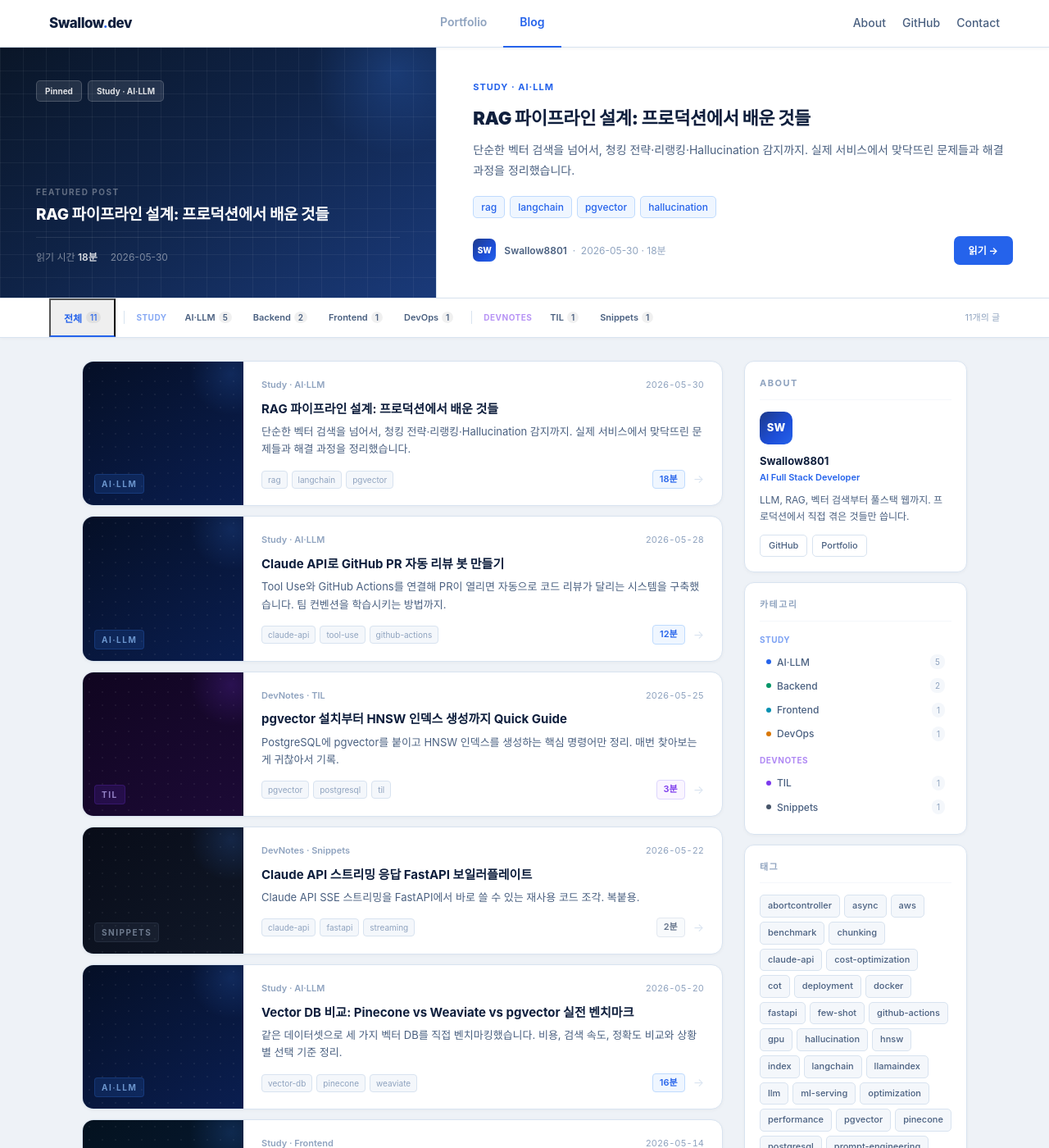
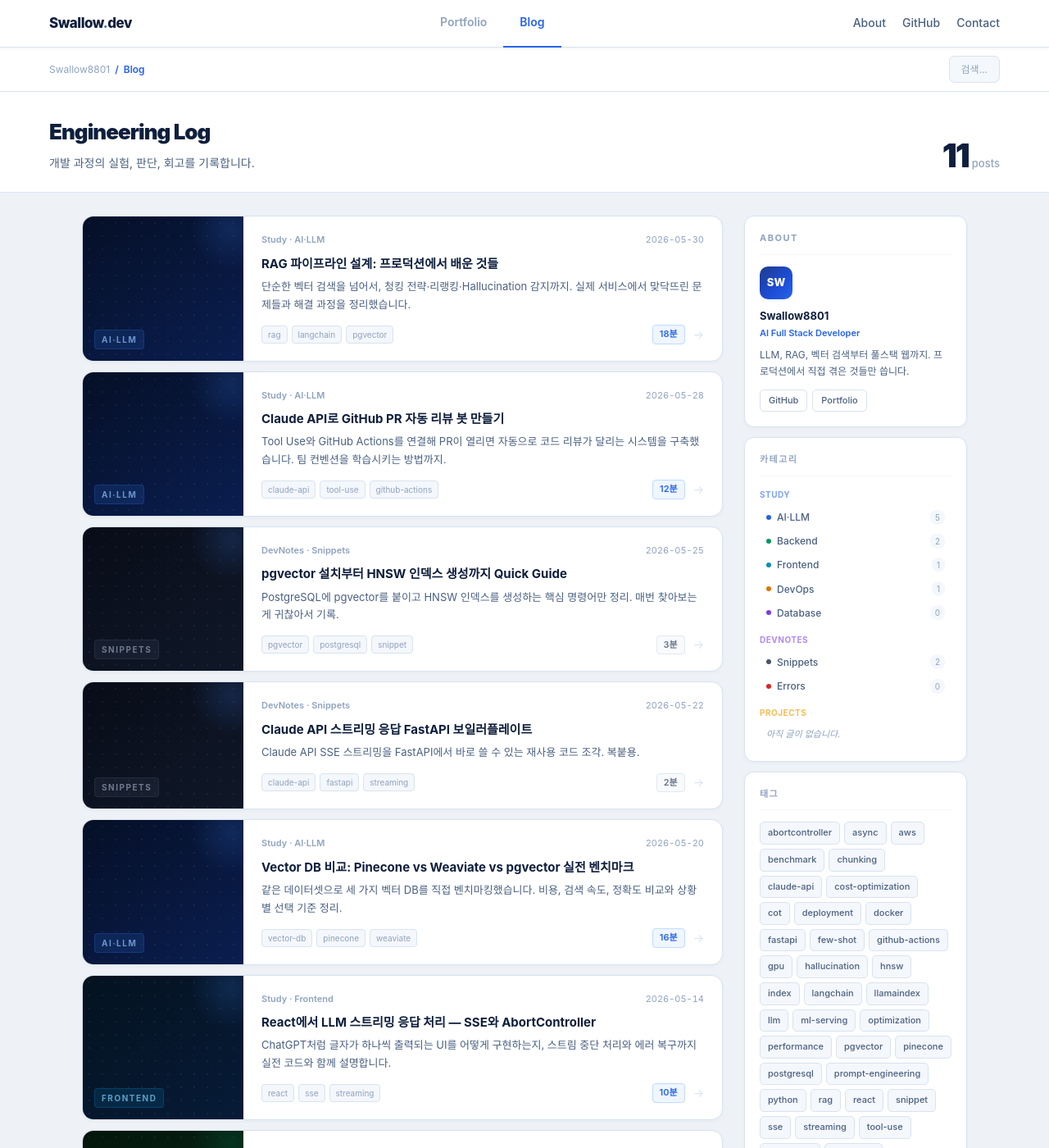
Before and after one commit to swallow8801/Swallow8801.github.io, a Jekyll site: the page built from blog/index.html, in a window 1280 px wide and 1400 px high. Shown: the whole window at 82% size. Built offline with Jekyll 4.4.1, drawn with Linux system fonts in a browser that asks for light colours; some web fonts are replaced; the list of posts is cut into pages by our own code.

Commit message:
refactor(blog): 헤더 재설계, cat-bar 제거, 카테고리 재구성
- Featured Post 히어로 → 심플한 Engineering Log 헤더로 교체
- 상단 cat-bar 제거 (사이드바 클릭으로 대체)
- 카테고리 구조 재편
  - Study: AI·LLM, Backend, Frontend, DevOps, Database 추가
  - DevNotes: TIL 제거 → Snippets, Errors 로 구성
  - Projects: 신규 대분류 (개발일지용, 현재 비어있음)
- TIL 포스트 → DevNotes/Snippets 으로 재분류
- 썸네일 그라디언트 Database, Errors, Projects 색상 추가

Co-Authored-By: Claude Sonnet 4.6 <noreply@anthropic.com>

```diff
--- a/_posts/2026-05-25-til-pgvector-setup.md
+++ b/_posts/2026-05-25-til-pgvector-setup.md
@@ -3,8 +3,8 @@ layout: post
 title: "pgvector 설치부터 HNSW 인덱스 생성까지 Quick Guide"
 date: 2026-05-25
 series: "DevNotes"
-category: "TIL"
-tags: [pgvector, postgresql, til, vector-search, hnsw]
+category: "Snippets"
+tags: [pgvector, postgresql, snippet, vector-search, hnsw]
 description: "PostgreSQL에 pgvector를 붙이고 HNSW 인덱스를 생성하는 핵심 명령어만 정리. 매번 찾아보는 게 귀찮아서 기록."
 pinned: false
 read_time: 3
--- a/_sass/_blog.scss
+++ b/_sass/_blog.scss
@@ -1,6 +1,68 @@
 // ── 블로그 목록 페이지 ────────────────────────────
 
-// ─── Featured Hero ───────────────────────────────
+// ─── 블로그 헤더 (Featured Hero 대체) ────────────
+.blog-page-header {
+  background: $surface;
+  border-bottom: 1px solid $border;
+}
+
+.blog-page-header__top {
+  border-bottom: 1px solid $border;
+  padding: 10px $pad;
+  display: flex; justify-content: space-between; align-items: center;
+
+  @media (max-width: $mobile) { padding: 10px 20px; }
+}
+
+.blog-page-header__crumb {
+  font-size: 12px; color: $t3;
+  display: flex; align-items: center; gap: 6px;
+
+  a { color: $t3; transition: color .15s; &:hover { color: $blue; } }
+  span { color: $blue; font-weight: 600; }
+}
+
+.blog-page-header__search {
+  display: flex; align-items: center; gap: 6px;
+  padding: 6px 14px;
+  border: 1.5px solid $border; border-radius: 7px;
+  background: $surface2; font-size: 12px; color: $t3; cursor: text;
+  transition: border-color .15s;
+  &:hover { border-color: $blue-bd; }
+}
+
+.blog-page-header__body {
+  max-width: 1200px + (2 * 60px); margin: 0 auto;
+  padding: 28px $pad 24px;
+  display: flex; justify-content: space-between; align-items: flex-end;
+
+  @media (max-width: $tablet) { flex-direction: column; align-items: flex-start; gap: 16px; }
+  @media (max-width: $mobile) { padding: 24px 20px; }
+}
+
+.blog-page-header__info {}
+
+.blog-page-header__title {
+  font-size: 26px; font-weight: 900; letter-spacing: -1px;
+  color: $t1; margin-bottom: 6px;
+}
+
+.blog-page-header__desc {
+  font-size: 14px; color: $t2; line-height: 1.6;
+}
+
+.blog-page-header__meta {
+  display: flex; align-items: baseline; gap: 4px;
+  flex-shrink: 0;
+}
+.blog-page-header__count {
+  font-size: 40px; font-weight: 900; color: $t1; letter-spacing: -2px; line-height: 1;
+}
+.blog-page-header__count-lbl {
+  font-size: 13px; color: $t3; font-weight: 500;
+}
+
+// ─── 기존 Featured Hero (하위 호환 유지) ─────────
 .blog-hero {
   display: grid;
   grid-template-columns: 5fr 7fr;
@@ -235,17 +297,21 @@
 }
 
 // 카테고리별 썸네일 그라디언트
-.post-card--ai   .post-card__thumb { background: linear-gradient(145deg, #050f26, #0a1e50); }
-.post-card--be   .post-card__thumb { background: linear-gradient(145deg, #04160b, #072618); }
-.post-card--fe   .post-card__thumb { background: linear-gradient(145deg, #04121f, #071b38); }
-.post-card--ops  .post-card__thumb { background: linear-gradient(145deg, #150d04, #261806); }
-.post-card--til  .post-card__thumb { background: linear-gradient(145deg, #100520, #1c0a36); }
-.post-card--sn   .post-card__thumb { background: linear-gradient(145deg, #080c18, #101828); }
+.post-card--ai  .post-card__thumb { background: linear-gradient(145deg, #050f26, #0a1e50); }
+.post-card--be  .post-card__thumb { background: linear-gradient(145deg, #04160b, #072618); }
+.post-card--fe  .post-card__thumb { background: linear-gradient(145deg, #04121f, #071b38); }
+.post-card--ops .post-card__thumb { background: linear-gradient(145deg, #150d04, #261806); }
+.post-card--db  .post-card__thumb { background: linear-gradient(145deg, #0f0520, #1e0a38); }
+.post-card--sn  .post-card__thumb { background: linear-gradient(145deg, #080c18, #101828); }
+.post-card--err .post-card__thumb { background: linear-gradient(145deg, #1a0505, #300a0a); }
+.post-card--prj .post-card__thumb { background: linear-gradient(145deg, #1a1005, #2e1f06); }
 
-// 썸네일 glow 색상 변형
+// 썸네일 glow 변형
 .post-card--be  .post-card__thumb::after { background: radial-gradient(circle, rgba(5,150,105,.18) 0%, transparent 65%); }
 .post-card--ops .post-card__thumb::after { background: radial-gradient(circle, rgba(217,119,6,.18) 0%, transparent 65%); }
-.post-card--til .post-card__thumb::after { background: radial-gradient(circle, rgba(124,58,237,.2) 0%, transparent 65%); }
+.post-card--db  .post-card__thumb::after { background: radial-gradient(circle, rgba(124,58,237,.2) 0%, transparent 65%); }
+.post-card--err .post-card__thumb::after { background: radial-gradient(circle, rgba(220,38,38,.2) 0%, transparent 65%); }
+.post-card--prj .post-card__thumb::after { background: radial-gradient(circle, rgba(245,158,11,.18) 0%, transparent 65%); }
 
 // 썸네일 카테고리 레이블
 .post-card__thumb-cat {
@@ -258,8 +324,10 @@
 .post-card--be  .post-card__thumb-cat { color: rgba(110,231,183,.7); background: rgba(5,150,105,.15);  border: 1px solid rgba(5,150,105,.2); }
 .post-card--fe  .post-card__thumb-cat { color: rgba(125,211,252,.7); background: rgba(14,165,233,.12); border: 1px solid rgba(14,165,233,.2); }
 .post-card--ops .post-card__thumb-cat { color: rgba(253,186,116,.7); background: rgba(217,119,6,.12);  border: 1px solid rgba(217,119,6,.2); }
-.post-card--til .post-card__thumb-cat { color: rgba(196,181,253,.7); background: rgba(124,58,237,.15); border: 1px solid rgba(124,58,237,.2); }
+.post-card--db  .post-card__thumb-cat { color: rgba(196,181,253,.7); background: rgba(124,58,237,.15); border: 1px solid rgba(124,58,237,.2); }
 .post-card--sn  .post-card__thumb-cat { color: rgba(148,163,184,.7); background: rgba(100,116,139,.12);border: 1px solid rgba(100,116,139,.18); }
+.post-card--err .post-card__thumb-cat { color: rgba(252,165,165,.7); background: rgba(220,38,38,.15);  border: 1px solid rgba(220,38,38,.2); }
+.post-card--prj .post-card__thumb-cat { color: rgba(253,211,77,.7);  background: rgba(245,158,11,.12); border: 1px solid rgba(245,158,11,.2); }
 
 // 카드 본문
 .post-card__content { flex: 1; padding: 20px 22px; display: flex; flex-direction: column; }
@@ -334,6 +402,15 @@
   letter-spacing: .5px; margin-bottom: 5px;
   &--study    { color: rgba(37,99,235,.6); }
   &--devnotes { color: rgba(124,58,237,.6); }
+  &--projects { color: rgba(245,158,11,.7); }
+}
+.cat-tree__empty {
+  font-size: 11px; color: $t3; padding: 5px 8px;
+  font-style: italic;
+}
+.cat-tree__item--active {
+  background: $blue-bg;
+  .cat-tree__name { color: $blue; font-weight: 600; }
 }
 .cat-tree__item {
   display: flex; justify-content: space-between; align-items: center;
--- a/blog/index.html
+++ b/blog/index.html
@@ -1,103 +1,53 @@
 ---
 layout: default
 title: "Blog"
-description: "AI, 풀스택 개발, 시스템 설계에 대해 깊게 파고든 글들을 씁니다."
+description: "개발 과정의 실험, 판단, 회고를 기록합니다."
 ---
 
-{% assign pinned     = site.posts | where: "pinned", true | first %}
-{% assign all_posts  = site.posts %}
+{% assign all_posts     = site.posts %}
+{% assign study_posts   = site.posts | where: "series", "Study" %}
+{% assign devnotes_posts= site.posts | where: "series", "DevNotes" %}
+{% assign project_posts = site.posts | where: "series", "Projects" %}
 
-<!-- ── Featured Hero ── -->
-{% if pinned %}
-<div class="blog-hero">
-  <div class="blog-hero__left">
-    <div class="blog-hero__badges">
-      <span class="blog-hero__badge">Pinned</span>
-      <span class="blog-hero__badge">{{ pinned.series }} · {{ pinned.category }}</span>
+<!-- ── 블로그 헤더 ── -->
+<div class="blog-page-header">
+  <div class="blog-page-header__top">
+    <div class="blog-page-header__crumb">
+      <a href="{{ '/' | relative_url }}">{{ site.author.name }}</a>
+      <span>/</span>
+      <span>Blog</span>
     </div>
-    <div class="blog-hero__preview">
-      <div class="blog-hero__preview-label">Featured Post</div>
-      <div class="blog-hero__preview-title">{{ pinned.title }}</div>
-      <div class="blog-hero__preview-stats">
-        <span class="blog-hero__preview-stat">읽기 시간 <em>{{ pinned.read_time }}분</em></span>
-        <span class="blog-hero__preview-stat">{{ pinned.date | date: "%Y-%m-%d" }}</span>
+    <div class="blog-page-header__search">검색...</div>
+  </div>
+  <div class="blog-page-header__body">
+    <div class="blog-page-header__info">
+      <div class="blog-page-header__title">Engineering Log</div>
+      <div class="blog-page-header__desc">개발 과정의 실험, 판단, 회고를 기록합니다.</div>
+    </div>
+    <div class="blog-page-header__meta">
+      <span class="blog-page-header__count">{{ all_posts | size }}</span>
+      <span class="blog-page-header__count-lbl">posts</span>
     </div>
   </div>
-  </div>
-  <div class="blog-hero__right">
-    <div class="blog-hero__series-cat">{{ pinned.series }} · {{ pinned.category }}</div>
-    <h2 class="blog-hero__title">{{ pinned.title }}</h2>
-    <p class="blog-hero__desc">{{ pinned.description }}</p>
-    {% if pinned.tags %}
-    <div class="blog-hero__tags">
-      {% for tag in pinned.tags limit: 4 %}
-      <span class="blog-hero__tag">{{ tag }}</span>
-      {% endfor %}
-    </div>
-    {% endif %}
-    <div class="blog-hero__meta">
-      <div class="blog-hero__av">SW</div>
-      <div class="blog-hero__meta-info">
-        <strong>{{ site.author.name }}</strong>
-        &nbsp;·&nbsp; {{ pinned.date | date: "%Y-%m-%d" }} · {{ pinned.read_time }}분
-      </div>
-      <a href="{{ pinned.url | relative_url }}" class="blog-hero__read-btn">읽기 →</a>
-    </div>
-  </div>
-</div>
-{% endif %}
-
-<!-- ── 카테고리 필터 바 (Study / DevNotes 2단 구조) ── -->
-<div class="blog-cat-bar">
-  <button class="blog-cat-bar__all blog-cat-bar__all--active" data-filter="all">
-    전체 <span class="blog-cat-bar__all-cnt">{{ all_posts | size }}</span>
-  </button>
-
-  <span class="blog-cat-bar__sep"></span>
-
-  <div class="blog-cat-bar__group">
-    <span class="blog-cat-bar__group-label blog-cat-bar__group-label--study">Study</span>
-    {% assign study_cats = "AI·LLM,Backend,Frontend,DevOps" | split: "," %}
-    {% for cat in study_cats %}
-      {% assign cnt = site.posts | where: "series", "Study" | where: "category", cat | size %}
-      <button class="blog-cat-bar__btn" data-series="Study" data-category="{{ cat }}">
-        {{ cat }} <span class="blog-cat-bar__btn-cnt">{{ cnt }}</span>
-      </button>
-    {% endfor %}
-  </div>
-
-  <span class="blog-cat-bar__sep"></span>
-
-  <div class="blog-cat-bar__group blog-cat-bar__group--devnotes">
-    <span class="blog-cat-bar__group-label blog-cat-bar__group-label--devnotes">DevNotes</span>
-    {% assign dn_cats = "TIL,Snippets" | split: "," %}
-    {% for cat in dn_cats %}
-      {% assign cnt = site.posts | where: "series", "DevNotes" | where: "category", cat | size %}
-      <button class="blog-cat-bar__btn" data-series="DevNotes" data-category="{{ cat }}">
-        {{ cat }} <span class="blog-cat-bar__btn-cnt">{{ cnt }}</span>
-      </button>
-    {% endfor %}
-  </div>
-
-  <span class="blog-cat-bar__tail">{{ all_posts | size }}개의 글</span>
 </div>
 
 <!-- ── Body ── -->
 <div class="blog-body">
 
-  <!-- 포스트 목록 — 1열 가로형 + 썸네일 -->
+  <!-- 포스트 목록 -->
   <div class="posts-list">
     {% for post in paginator.posts %}
 
-      <!-- 카테고리 → CSS 수식어 클래스 매핑 -->
       {% case post.category %}
-        {% when "AI·LLM" %}  {% assign thumb_class = "ai"  %}
-        {% when "Backend" %} {% assign thumb_class = "be"  %}
-        {% when "Frontend" %}{% assign thumb_class = "fe"  %}
-        {% when "DevOps" %}  {% assign thumb_class = "ops" %}
-        {% when "TIL" %}     {% assign thumb_class = "til" %}
-        {% when "Snippets" %}{% assign thumb_class = "sn"  %}
-        {% else %}           {% assign thumb_class = "ai"  %}
+        {% when "AI·LLM" %}   {% assign thumb_class = "ai"  %}
+        {% when "Backend" %}  {% assign thumb_class = "be"  %}
+        {% when "Frontend" %} {% assign thumb_class = "fe"  %}
+        {% when "DevOps" %}   {% assign thumb_class = "ops" %}
+        {% when "Database" %} {% assign thumb_class = "db"  %}
+        {% when "Snippets" %} {% assign thumb_class = "sn"  %}
+        {% when "Errors" %}   {% assign thumb_class = "err" %}
+        {% when "Projects" %} {% assign thumb_class = "prj" %}
+        {% else %}            {% assign thumb_class = "ai"  %}
       {% endcase %}
 
       <a href="{{ post.url | relative_url }}"
@@ -105,7 +55,6 @@ description: "AI, 풀스택 개발, 시스템 설계에 대해 깊게 파고든
          data-series="{{ post.series }}"
          data-category="{{ post.category }}">
 
-        <!-- 썸네일 — image 있으면 실제 이미지, 없으면 그라디언트 -->
         <div class="post-card__thumb">
           {% if post.image %}
           <img src="{{ post.image | relative_url }}" alt="{{ post.title }}">
@@ -158,34 +107,55 @@ description: "AI, 풀스택 개발, 시스템 설계에 대해 깊게 파고든
       <div class="widget__title">카테고리</div>
       <div class="cat-tree">
 
+        <!-- Study -->
         <div class="cat-tree__group">
           <div class="cat-tree__label cat-tree__label--study">Study</div>
-          {% assign study_cats  = "AI·LLM,Backend,Frontend,DevOps" | split: "," %}
-          {% assign study_colors = "#2563eb,#059669,#0891b2,#d97706"   | split: "," %}
+          {% assign study_cats   = "AI·LLM,Backend,Frontend,DevOps,Database" | split: "," %}
+          {% assign study_colors = "#2563eb,#059669,#0891b2,#d97706,#7c3aed" | split: "," %}
           {% for cat in study_cats %}
+            {% assign cnt = site.posts | where: "series","Study" | where: "category", cat | size %}
             <div class="cat-tree__item" data-series="Study" data-category="{{ cat }}">
               <div class="cat-tree__item-left">
                 <span class="cat-tree__dot" style="background: {{ study_colors[forloop.index0] }}"></span>
                 <span class="cat-tree__name">{{ cat }}</span>
               </div>
-            <span class="cat-tree__cnt">{{ site.posts | where: "series","Study" | where: "category", cat | size }}</span>
+              <span class="cat-tree__cnt">{{ cnt }}</span>
             </div>
           {% endfor %}
         </div>
 
+        <!-- DevNotes -->
         <div class="cat-tree__group">
           <div class="cat-tree__label cat-tree__label--devnotes">DevNotes</div>
-          {% assign dn_cats   = "TIL,Snippets"   | split: "," %}
-          {% assign dn_colors = "#7c3aed,#475569" | split: "," %}
+          {% assign dn_cats   = "Snippets,Errors" | split: "," %}
+          {% assign dn_colors = "#475569,#dc2626" | split: "," %}
           {% for cat in dn_cats %}
+            {% assign cnt = site.posts | where: "series","DevNotes" | where: "category", cat | size %}
             <div class="cat-tree__item" data-series="DevNotes" data-category="{{ cat }}">
               <div class="cat-tree__item-left">
                 <span class="cat-tree__dot" style="background: {{ dn_colors[forloop.index0] }}"></span>
                 <span class="cat-tree__name">{{ cat }}</span>
               </div>
-            <span class="cat-tree__cnt">{{ site.posts | where: "series","DevNotes" | where: "category", cat | size }}</span>
+              <span class="cat-tree__cnt">{{ cnt }}</span>
             </div>
           {% endfor %}
+        </div>
+
+        <!-- Projects -->
+        <div class="cat-tree__group">
+          <div class="cat-tree__label cat-tree__label--projects">Projects</div>
+          {% assign proj_cnt = site.posts | where: "series","Projects" | size %}
+          {% if proj_cnt == 0 %}
+          <div class="cat-tree__empty">아직 글이 없습니다.</div>
+          {% else %}
+            <div class="cat-tree__item" data-series="Projects" data-category="Projects">
+              <div class="cat-tree__item-left">
+                <span class="cat-tree__dot" style="background:#f59e0b"></span>
+                <span class="cat-tree__name">개발일지</span>
+              </div>
+              <span class="cat-tree__cnt">{{ proj_cnt }}</span>
+            </div>
+          {% endif %}
         </div>
 
       </div>
@@ -211,12 +181,9 @@ description: "AI, 풀스택 개발, 시스템 설계에 대해 깊게 파고든
   <a href="{{ paginator.previous_page_path | relative_url }}">← 이전</a>
   {% endif %}
   {% for i in (1..paginator.total_pages) %}
-    {% if i == paginator.page %}
-    <span class="current">{{ i }}</span>
-    {% elsif i == 1 %}
-    <a href="{{ '/blog/' | relative_url }}">{{ i }}</a>
-    {% else %}
-    <a href="{{ site.paginate_path | relative_url | replace: ':num', i }}">{{ i }}</a>
+    {% if i == paginator.page %}<span class="current">{{ i }}</span>
+    {% elsif i == 1 %}<a href="{{ '/blog/' | relative_url }}">{{ i }}</a>
+    {% else %}<a href="{{ site.paginate_path | relative_url | replace: ':num', i }}">{{ i }}</a>
     {% endif %}
   {% endfor %}
   {% if paginator.next_page %}
@@ -227,35 +194,34 @@ description: "AI, 풀스택 개발, 시스템 설계에 대해 깊게 파고든
 
 <script>
 (function () {
-  var allBtn  = document.querySelector('.blog-cat-bar__all');
-  var catBtns = document.querySelectorAll('.blog-cat-bar__btn');
-  var cards   = document.querySelectorAll('.post-card');
+  var cards = document.querySelectorAll('.post-card');
 
-  function filter(series, category) {
-    allBtn.classList.toggle('blog-cat-bar__all--active', !series);
-    catBtns.forEach(function(b) { b.classList.remove('blog-cat-bar__btn--active'); });
-    if (series) {
-      catBtns.forEach(function(b) {
-        if (b.dataset.series === series && b.dataset.category === category)
-          b.classList.add('blog-cat-bar__btn--active');
+  /* 사이드바 카테고리 클릭 → 해당 시리즈+카테고리 포스트만 표시 */
+  document.querySelectorAll('.cat-tree__item[data-series]').forEach(function (item) {
+    item.addEventListener('click', function () {
+      var series   = item.dataset.series;
+      var category = item.dataset.category;
+
+      document.querySelectorAll('.cat-tree__item').forEach(function(i) {
+        i.classList.remove('cat-tree__item--active');
       });
-    }
-    cards.forEach(function(c) {
-      var show = !series ||
-        (c.dataset.series === series && c.dataset.category === category);
+      item.classList.add('cat-tree__item--active');
+
+      cards.forEach(function (c) {
+        var show = c.dataset.series === series &&
+          (category === 'all' || c.dataset.category === category);
         c.style.display = show ? '' : 'none';
       });
-  }
-
-  if (allBtn) allBtn.addEventListener('click', function() { filter(null, null); });
-  catBtns.forEach(function(b) {
-    b.addEventListener('click', function() { filter(b.dataset.series, b.dataset.category); });
+    });
   });
 
-  /* 사이드바 트리 클릭 연동 */
-  document.querySelectorAll('.cat-tree__item[data-series]').forEach(function(item) {
-    item.addEventListener('click', function() {
-      filter(item.dataset.series, item.dataset.category);
+  /* 'About' 위젯 링크 등 클릭 시 전체 복원 */
+  document.querySelector('.widget-about__av') &&
+    document.querySelector('.blog-page-header') &&
+    document.querySelector('.blog-page-header').addEventListener('click', function() {
+      cards.forEach(function(c) { c.style.display = ''; });
+      document.querySelectorAll('.cat-tree__item').forEach(function(i) {
+        i.classList.remove('cat-tree__item--active');
       });
     });
 })();
```
Also changed, not shown: blog.html (+33 -56 lines). Lines whose indentation alone changed are shown as unchanged.
